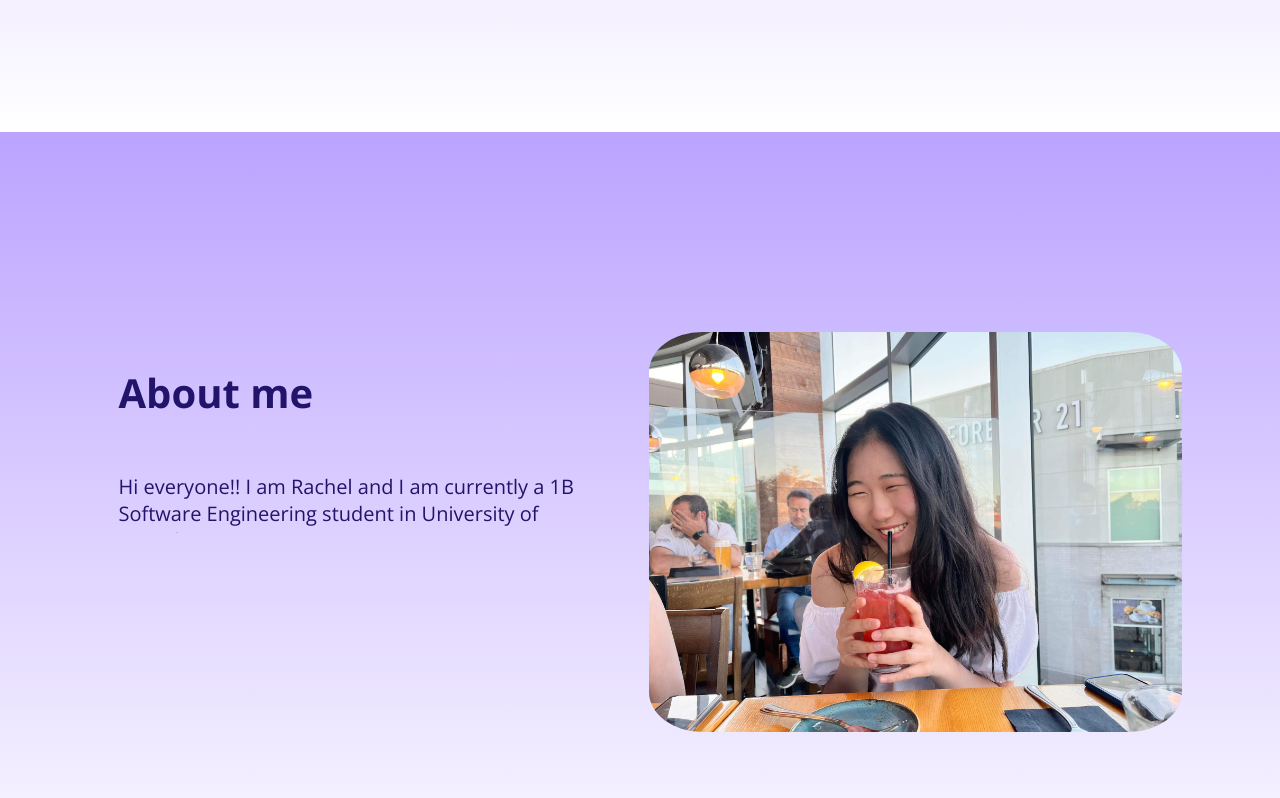
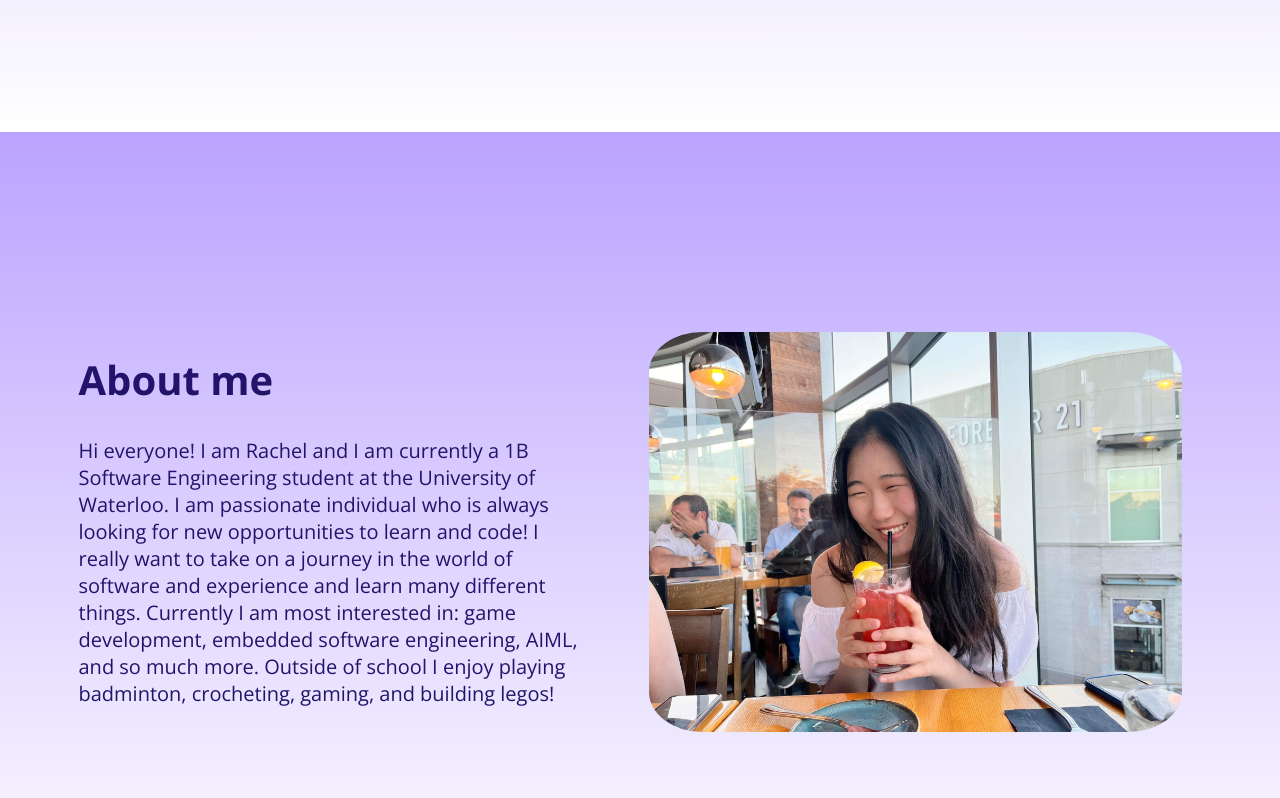
Before and after one commit to rheo5/personal-website, a plain HTML site: page src/index.html in a window 1280 px wide. Shown: the part 698-1496 px from the top of the page. Drawn offline with nearby package versions, Linux system fonts and the light colour scheme.

Commit message:
added about me description

```diff
--- a/src/index.html
+++ b/src/index.html
@@ -38,7 +38,10 @@
                  <div class="text-content">
                      <div class="header-description-container">
                          <h2 class="me-header">About me</h2>
-                         <p class="description">Hi everyone!! I am Rachel and I am currently a 1B Software Engineering student in University of Waterloo</p>
+                         <p class="description">Hi everyone! I am Rachel and I am currently a 1B Software Engineering student at the University of Waterloo.
+                           I am passionate individual who is always looking for new opportunities to learn and code! I really want to take on a journey
+                           in the world of software and experience and learn many different things. Currently I am most interested in: game development, embedded software
+                           engineering, AIML, and so much more. Outside of school I enjoy playing badminton, crocheting, gaming, and building legos! </p>
                      </div>
                  </div>
                  <img class="me" src="files/me.jpg">
--- a/src/style.css
+++ b/src/style.css
@@ -27,6 +27,7 @@
 .text-img-container {
     display: flex;
     align-items: flex-start;
+    justify-content: flex-end;
 }
 
 .text-content {
@@ -40,24 +41,28 @@
 }
 
 .me-header {
+    margin-top: 20px;
     text-align: left;
     padding-left:30px;
+    font-family: "Open Sans";
+    font-weight: 700;
+    margin-bottom: 10px;
 }
 
 .description {
     width: 500px;
-    height: 60px;
     display: inline-block;
-    overflow: hidden;
-    text-wrap: normal;
+    text-wrap: break-word;
     padding-left:30px;
-    padding-right: 40px;
+    padding-right: 70px;
     text-align: left;
+    padding-top: -15px;
 }
+
 
 .me {
     margin-left: auto;
-    margin-right: auto;
+    margin-right: 50px; /* added this */
     width: 533px;
     height: 400px;
 }
@@ -75,7 +80,7 @@ body {
     background-color: white;
     font-size: 20px;
     color: rgb(33, 20, 106);
-    font-family: 'Open Sans', sans-serif;
+    font-family: 'Open Sans';
     margin: 0;
     margin-top: 30px;
 }
```
